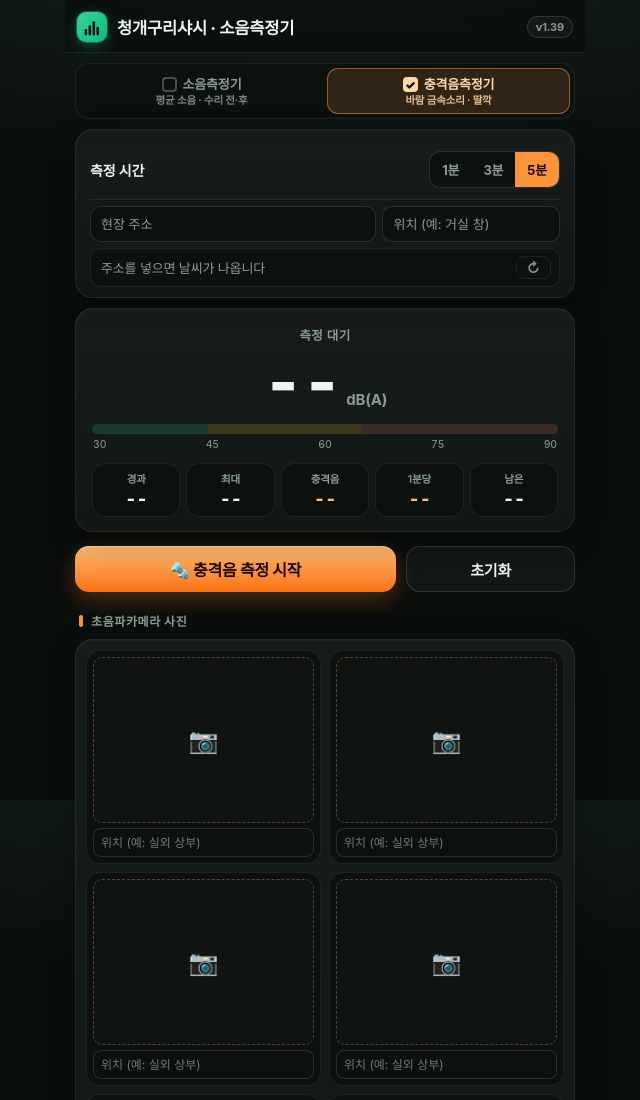
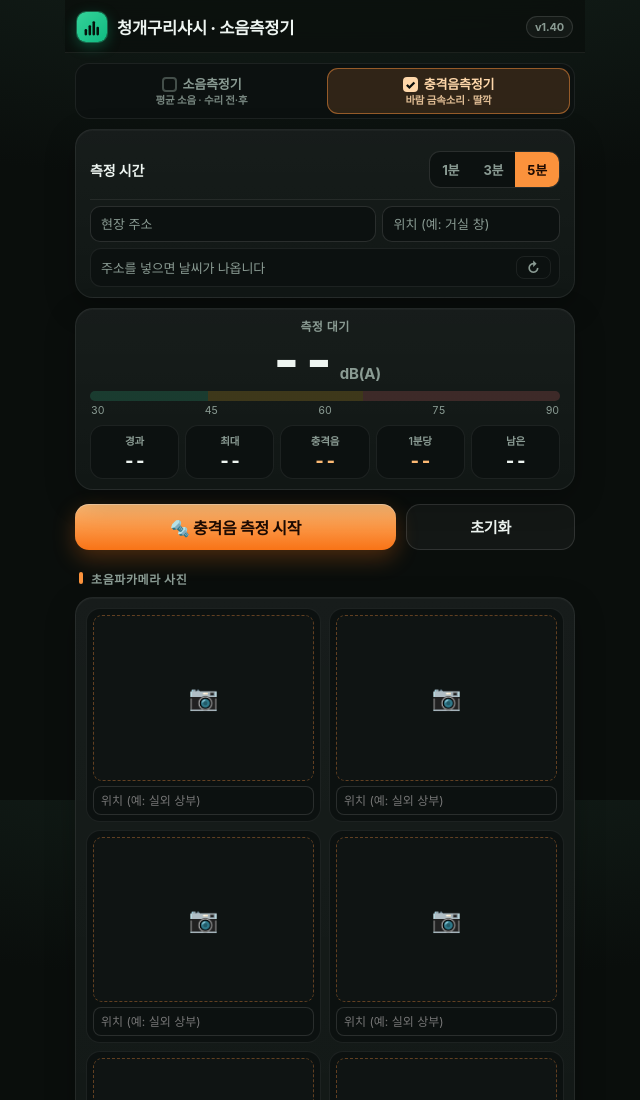
Before and after one commit to anhjjeon1/frogsash-website, a plain HTML site: page meter/index.html in a window 1280 px wide. Shown: the top 1100 px of the page, without its empty margins (315-955 px from the left). Drawn offline with Linux system fonts and the light colour scheme; a web font is replaced by a local one.

Commit message:
meter v1.40: 충격음 계기판(측정 대기 칸) 위아래 여백 줄임
- 안쪽 여백 16→10px, 큰 숫자 64→54px, 숫자·눈금 아래 간격 축소

Co-Authored-By: Claude Opus 5.5 <noreply@anthropic.com>

```diff
--- a/meter/index.html
+++ b/meter/index.html
@@ -297,16 +297,16 @@ canvas{background:var(--card2);border:1px solid var(--line)}
 .gauge-center .big{font-variant-numeric:tabular-nums}
 
 /* 충격음 계기판 */
-#impReadout{padding:16px 16px 14px!important;text-align:left}
-#impReadout .state{text-align:center;font-size:12.5px;letter-spacing:.4px}
-.ihero{display:flex;align-items:baseline;justify-content:center;gap:6px;margin:6px 0 10px}
-.ihv{font-size:64px;font-weight:800;line-height:1;letter-spacing:-2.5px;font-variant-numeric:tabular-nums;color:var(--txt);transition:color .2s}
+#impReadout{padding:10px 14px 10px!important;text-align:left}
+#impReadout .state{text-align:center;font-size:12px;letter-spacing:.4px;min-height:0;line-height:1.3}
+.ihero{display:flex;align-items:baseline;justify-content:center;gap:6px;margin:-2px 0 4px}
+.ihv{font-size:54px;font-weight:800;line-height:1;letter-spacing:-2.5px;font-variant-numeric:tabular-nums;color:var(--txt);transition:color .2s}
 .ihv.g{color:var(--ok)} .ihv.y{color:var(--amber)} .ihv.r{color:var(--red)}
 .ihu{font-size:15px;font-weight:700;color:var(--dim)}
 .lvbar{position:relative;height:10px;border-radius:6px;background:linear-gradient(90deg,rgba(52,211,153,.18) 0 25%,rgba(251,191,36,.18) 25% 58%,rgba(248,113,113,.18) 58% 100%);overflow:visible}
 .lvbar i{position:absolute;left:0;top:0;bottom:0;width:0;border-radius:6px;transition:width .2s ease-out,background .2s}
 .lvbar b{position:absolute;top:-3px;width:3px;height:16px;border-radius:2px;background:#fff;opacity:0;transform:translateX(-1px);transition:left .2s}
-.lvscale{display:flex;justify-content:space-between;font-size:10.5px;color:var(--dim);margin:4px 1px 12px;font-variant-numeric:tabular-nums}
+.lvscale{display:flex;justify-content:space-between;font-size:10.5px;color:var(--dim);margin:3px 1px 8px;font-variant-numeric:tabular-nums}
 .istats.five{grid-template-columns:repeat(5,1fr);gap:6px}
 .istats.five .s{padding:7px 2px}
 .istats.five .s .k{font-size:10.5px}
@@ -334,7 +334,7 @@ canvas{background:var(--card2);border:1px solid var(--line)}
     <rect x="12" y="4" width="3.2" height="18" rx="1.4"/>
     <rect x="17" y="11" width="3.2" height="11" rx="1.4"/></svg></div>
   <h1>청개구리샤시 · 소음측정기</h1>
-  <div class="badge" id="verBadge">v1.39</div>
+  <div class="badge" id="verBadge">v1.40</div>
 </header>
 
 <div id="toast" class="toast"></div>
@@ -1965,7 +1965,7 @@ function impReportHTML(R){
   '<tr><th>실내 기준</th><td>공동주택 실내 소음 45dB(A) 이하 · WHO 거실 35 · 침실 30dB(A). 보정한 기기에서만 비교합니다.</td></tr></table>'+
   '<div class="legal">※ 태블릿·휴대폰 마이크로 잰 참고 자료입니다. 공인 시험이 아니며, 소리 나는 위치는 이 측정으로 알 수 없습니다.</div></div>'+uReportHTML(7)+'</body></html>';
 }
-const METER_VER="v1.39";
+const METER_VER="v1.40";
 function impHead(title){
   return '<!doctype html><html lang="ko"><head><meta charset="utf-8"><title>'+title+'</title><style>'+
   '*{-webkit-print-color-adjust:exact!important;print-color-adjust:exact!important;box-sizing:border-box}@page{size:A4;margin:14mm 13mm}'+
```
